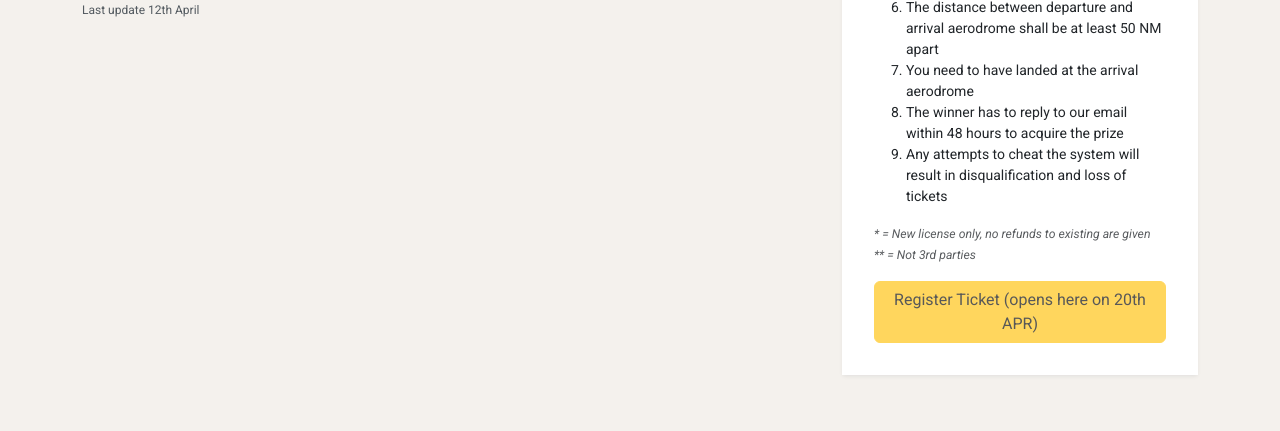
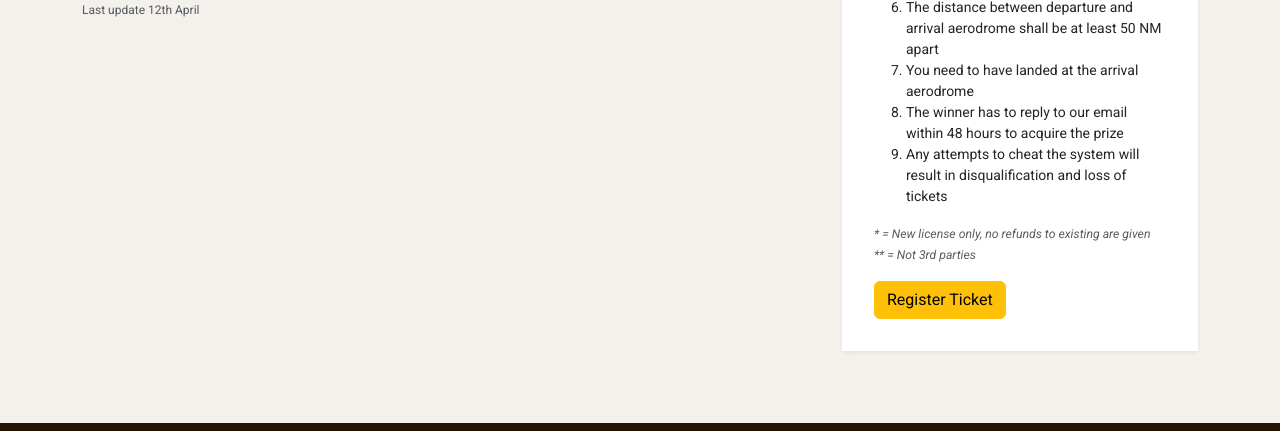
Before and after one commit to Vatsim-Scandinavia/norwaylive, a plain HTML site: page pilots/index.html in a window 1280 px wide. Shown: the part 1249-1680 px from the top of the page. Drawn offline with Linux system fonts and the light colour scheme; files whose address does not match are found by name.

Commit message:
Update index.html

```diff
--- a/pilots/index.html
+++ b/pilots/index.html
@@ -151,7 +151,7 @@
                         <i class="text-muted small">** = Not 3rd parties</i><br>
                     </p>
 
-                    <a href="#" target="_blank" class="btn btn-warning disabled">Register Ticket (opens here on 20th APR)</a>
+                    <a href="https://forms.gle/73oj729pYtPYBYLu7" target="_blank" class="btn btn-warning">Register Ticket</a>
                 </div>
 
             </div>
```
